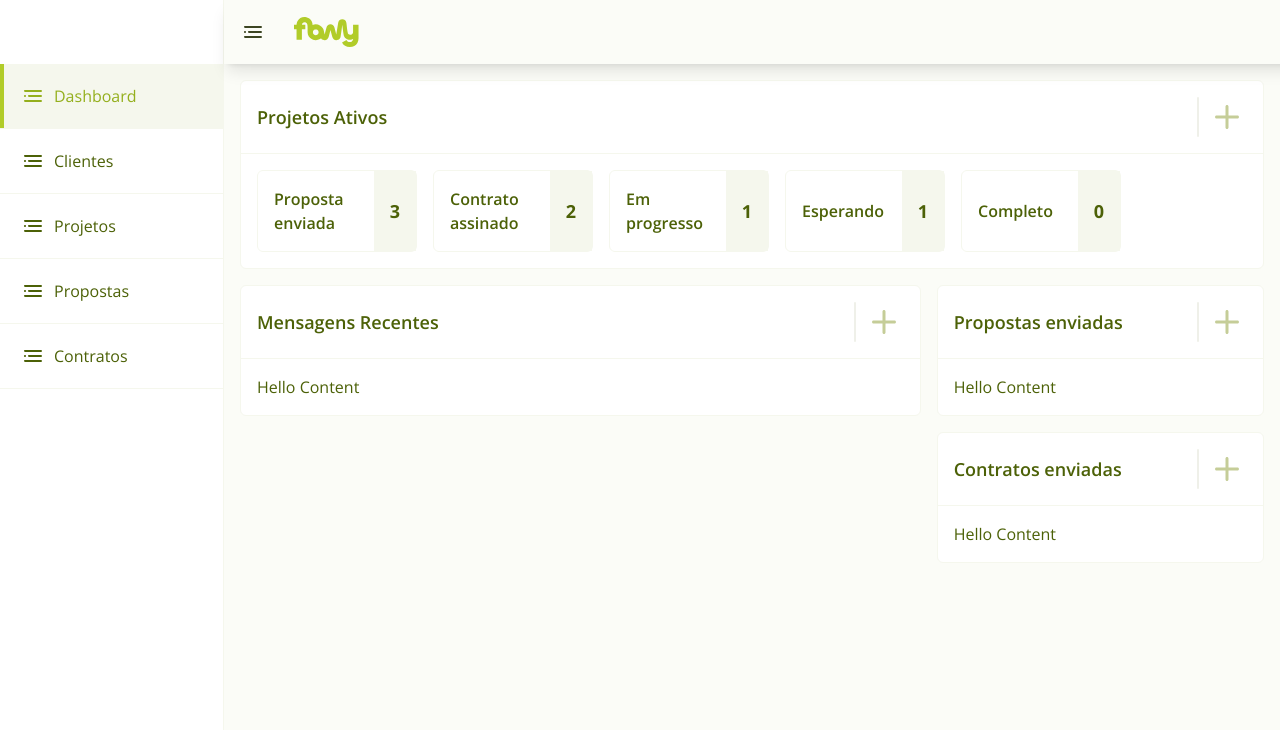
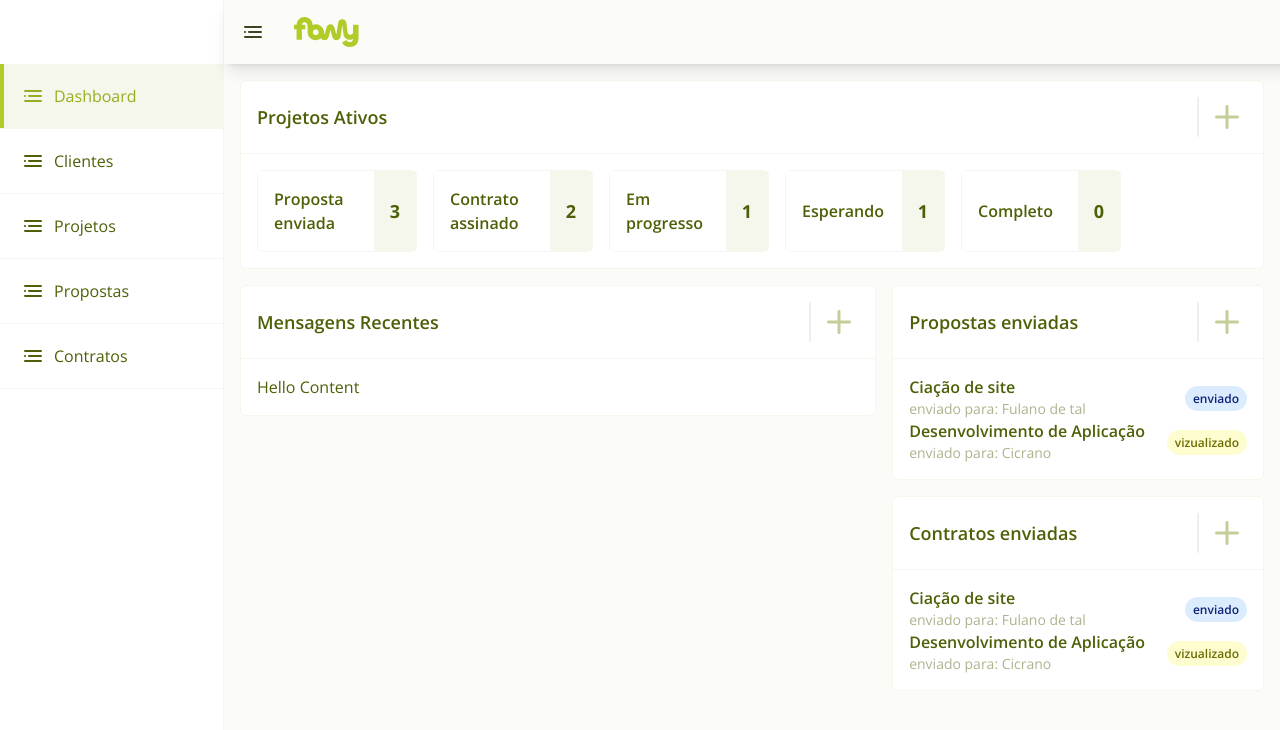
Before and after one commit to leonardokegel/flowly, an Angular app: page /dashboard in a window 1280 px wide. Shown: the top 730 px of the page. Built offline with nearby package versions, Linux system fonts and the light colour scheme.

Commit message:
Documents list status and status badge

```diff
--- a/src/app/pages/dashboard/dashboard.component.html
+++ b/src/app/pages/dashboard/dashboard.component.html
@@ -18,10 +18,10 @@
 
     <div class="flex-grow min-w-max flex gap-4 flex-col">
       <app-card title="Propostas enviadas">
-        <p>Hello Content</p>
+        <app-document-status></app-document-status>
       </app-card>
       <app-card title="Contratos enviadas">
-        <p>Hello Content</p>
+        <app-document-status></app-document-status>
       </app-card>
     </div>
   </div>
--- /dev/null
+++ b/src/app/shared/components/badge-status/badge-status.component.html
@@ -0,0 +1,5 @@
+<span *ngIf="status === 0" class="px-2 py-1 text-xs font-semibold rounded-full bg-basic-200 text-basic-600">rascunho</span>
+<span *ngIf="status === 1" class="px-2 py-1 text-xs font-semibold rounded-full bg-info-100 text-info-900">enviado</span>
+<span *ngIf="status === 2" class="px-2 py-1 text-xs font-semibold rounded-full bg-warning-100 text-warning-900">vizualizado</span>
+<span *ngIf="status === 3" class="px-2 py-1 text-xs font-semibold rounded-full bg-success-100 text-success-900">aceito</span>
+<span *ngIf="status === 4" class="px-2 py-1 text-xs font-semibold rounded-full bg-danger-100 text-danger-900">rejeitado</span>
--- /dev/null
+++ b/src/app/shared/components/badge-status/badge-status.component.ts
@@ -0,0 +1,11 @@
+import { Component, Input } from '@angular/core';
+
+@Component({
+  selector: 'app-badge-status',
+  templateUrl: './badge-status.component.html',
+  styleUrls: ['./badge-status.component.scss']
+})
+export class BadgeStatusComponent {
+  @Input()
+  status: number = 0;
+}
--- /dev/null
+++ b/src/app/shared/components/document-status/document-status.component.html
@@ -0,0 +1,7 @@
+<div *ngFor="let item of documentStatus" class="flex items-center justify-between">
+  <div>
+    <p class="text-base font-semibold">{{ item.title }}</p>
+    <p class="text-sm text-txt-disabled">enviado para: <span>{{ item.client }}</span></p>
+  </div>
+  <app-badge-status [status]="item.status"></app-badge-status>
+</div>
--- /dev/null
+++ b/src/app/shared/components/document-status/document-status.component.ts
@@ -0,0 +1,20 @@
+import { Component, Input } from '@angular/core';
+
+interface DocumentStatus {
+  title: string
+  client: string
+  status: number
+}
+
+@Component({
+  selector: 'app-document-status',
+  templateUrl: './document-status.component.html',
+  styleUrls: ['./document-status.component.scss']
+})
+export class DocumentStatusComponent {
+  @Input()
+  documentStatus: DocumentStatus[] = [
+    {title: 'Ciação de site', client: 'Fulano de tal', status: 1},
+    {title: 'Desenvolvimento de Aplicação', client: 'Cicrano', status: 2},
+  ];
+}
--- a/src/app/shared/shared.module.ts
+++ b/src/app/shared/shared.module.ts
@@ -13,6 +13,8 @@ import { IconPlusComponent } from './icons/icon-plus/icon-plus.component';
 import { IconWarningCircleComponent } from './icons/icon-warning-circle/icon-warning-circle.component';
 import { CardComponent } from './components/card/card.component';
 import { ProjectStatusComponent } from './components/project-status/project-status.component';
+import { DocumentStatusComponent } from './components/document-status/document-status.component';
+import { BadgeStatusComponent } from './components/badge-status/badge-status.component';
 
 const images = [ImgFlowlyComponent];
 const icons = [
@@ -27,6 +29,8 @@ const components = [
   InputComponent,
   CardComponent,
   ProjectStatusComponent,
+  DocumentStatusComponent,
+  BadgeStatusComponent,
 ];
 
 @NgModule({
```
Also changed, not shown: src/app/shared/components/badge-status/badge-status.component.scss (added), src/app/shared/components/document-status/document-status.component.scss (added), 2 other files (tests, documents, lock files or other folders).
